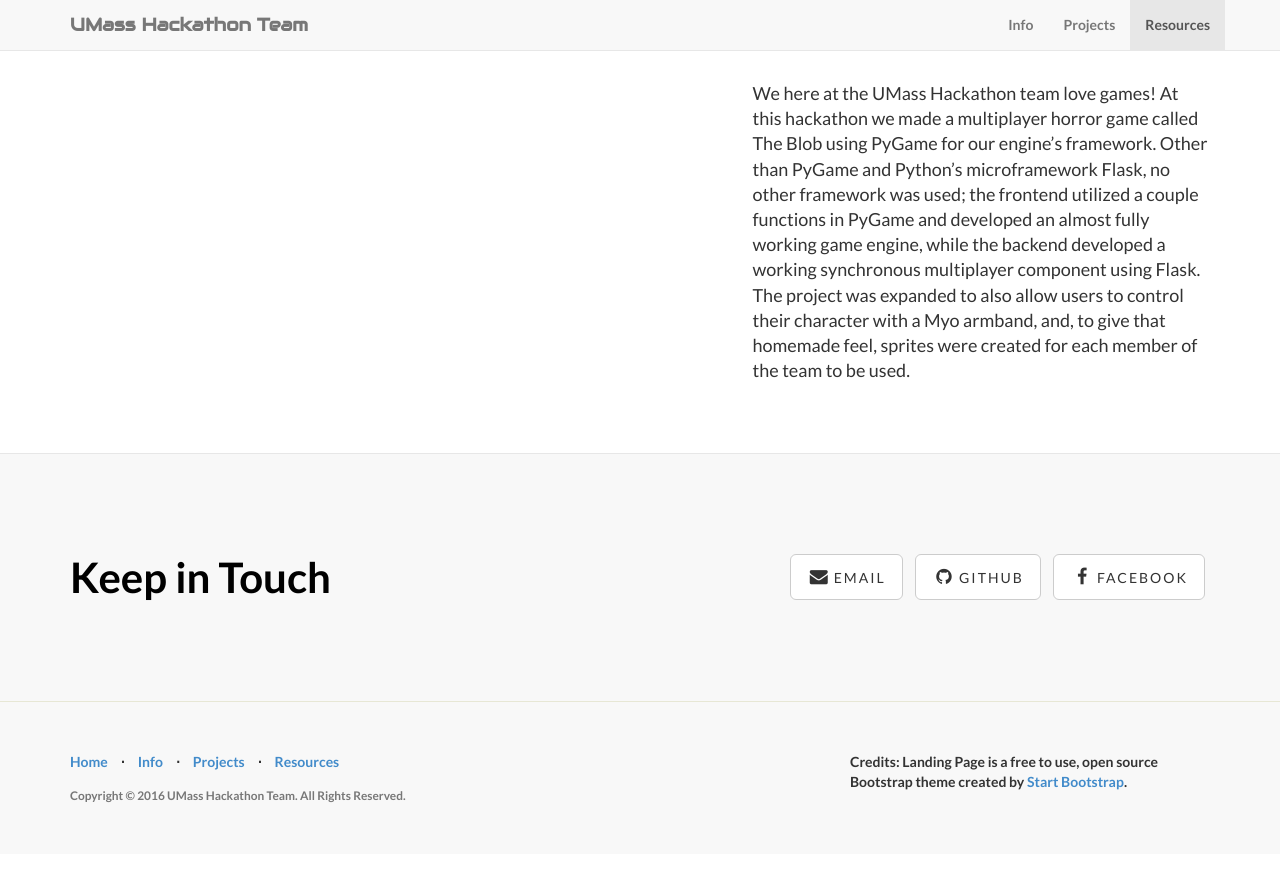
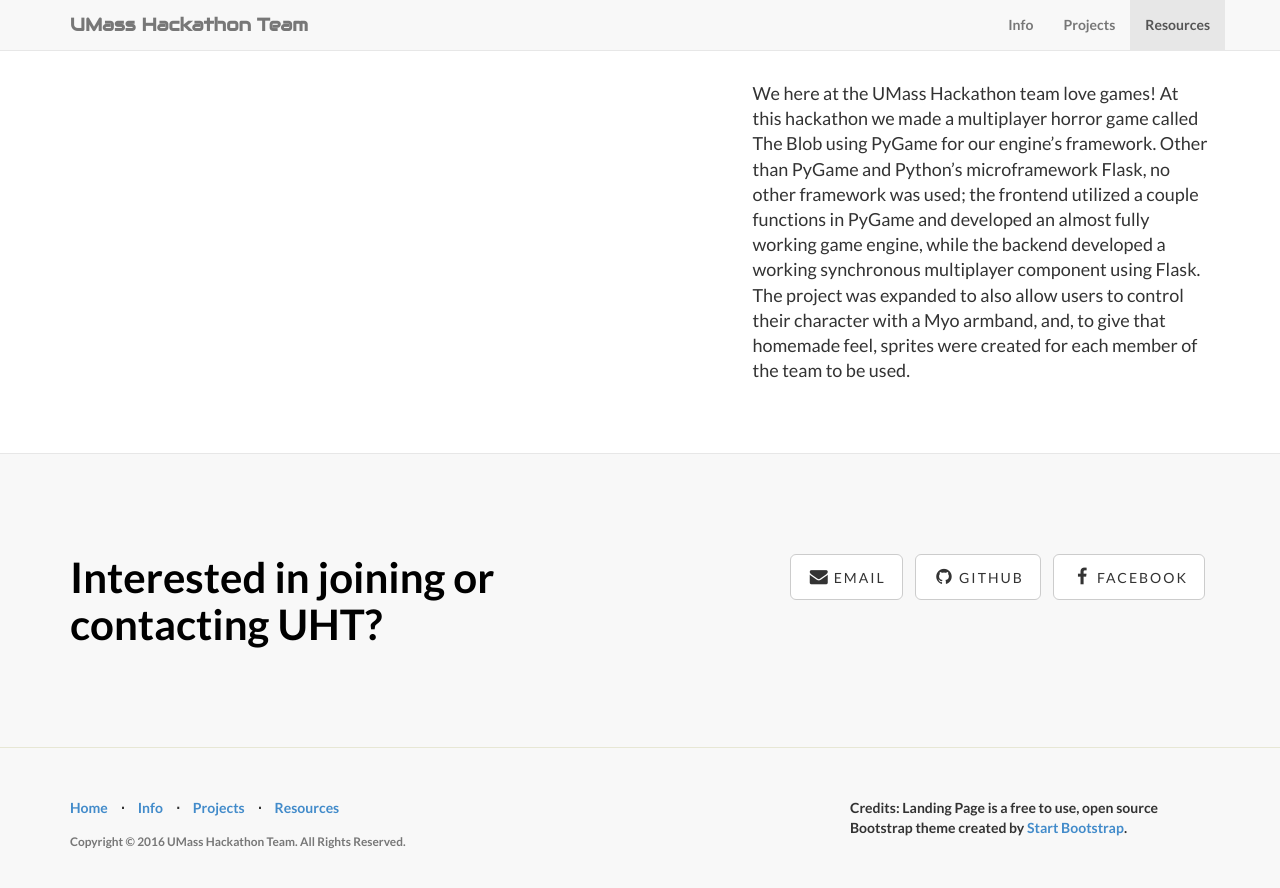
Before and after one commit to UMassHackathonTeam/UMassHackathonTeam.github.io, a Jekyll site: the page built from index.html, in a window 1280 px wide and 900 px high, scrolled down 3552 px. Shown: the top 888 px of the window. Built offline with Jekyll 4.4.1, drawn with Linux system fonts in a browser that asks for light colours; before the commit the page ends 4406 px from its top, so only the background shows below that.

```diff
--- a/_includes/contact.html
+++ b/_includes/contact.html
@@ -1,10 +1,10 @@
 <section id="resources">
-	<div class="banner">
+	<div class="banner dark-banner">
 		<div class="container">
 
 			<div class="row">
 				<div class="col-lg-6">
-					<h2>Keep in Touch</h2>
+					<h2>Interested in joining or contacting UHT?</h2>
 				</div>
 				<div class="col-lg-6">
 					<ul class="list-inline banner-social-buttons">
--- a/_includes/projects.html
+++ b/_includes/projects.html
@@ -1,4 +1,4 @@
-<section id="posts">
+<section id="projects">
 
 {% for post in site.posts reversed %}
   {% capture thecycle %}{% cycle 'odd', 'even' %}{% endcapture %}
```
Also changed, not shown: css/custom.css (added, +13 -0 lines).
